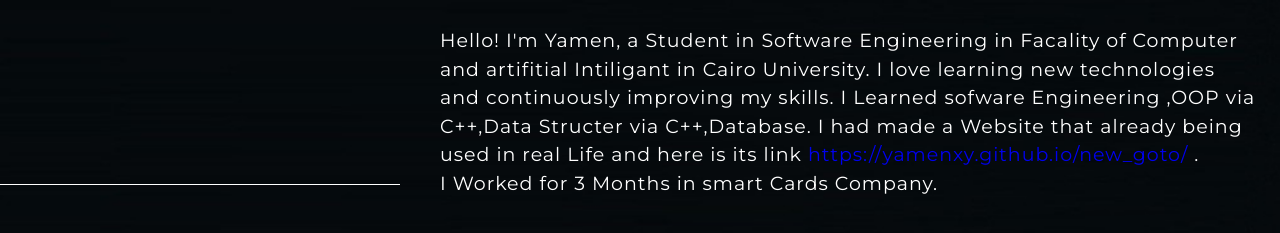
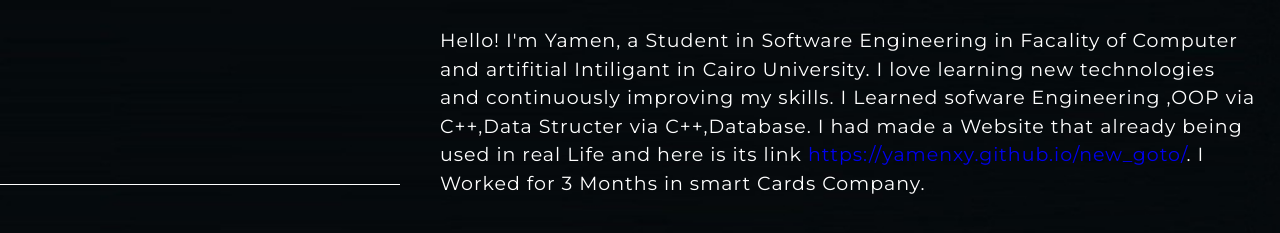
Before and after one commit to Yamenxy/My_CV, a plain HTML site: page about.html in a window 1280 px wide. Shown: the part 417-650 px from the top of the page. Drawn offline with Linux system fonts and the light colour scheme.

Commit message:
Update about.html

```diff
--- a/about.html
+++ b/about.html
@@ -24,7 +24,7 @@
 <div class="banner">
     <div class="app-text">
         <h1><span>About Me,</span><h1></h1>
-        <p>Hello! I'm Yamen, a Student in Software Engineering in Facality of Computer and artifitial Intiligant in Cairo University. I love learning new technologies and continuously improving my skills. I Learned sofware Engineering ,OOP via C++,Data Structer via C++,Database. I had made a Website that already being used in real Life and here is its link <a href="https://yamenxy.github.io/new_goto/">https://yamenxy.github.io/new_goto/</a> .<br> I Worked for 3 Months in smart Cards Company.</p></h1>
+        <p>Hello! I'm Yamen, a Student in Software Engineering in Facality of Computer and artifitial Intiligant in Cairo University. I love learning new technologies and continuously improving my skills. I Learned sofware Engineering ,OOP via C++,Data Structer via C++,Database. I had made a Website that already being used in real Life and here is its link <a href="https://yamenxy.github.io/new_goto/">https://yamenxy.github.io/new_goto/</a>. I Worked for 3 Months in smart Cards Company.</p></h1>
         <div class="primary-btn">
           <div class="btn-group">
             <div class="play-btn">
```
